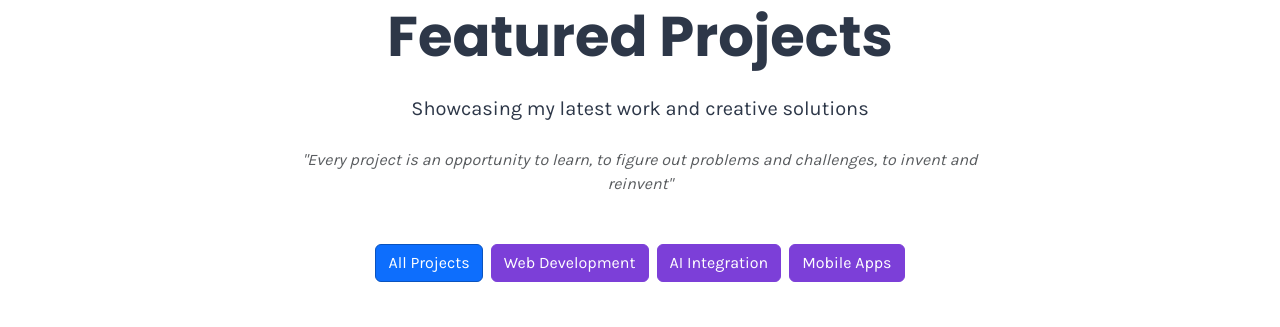
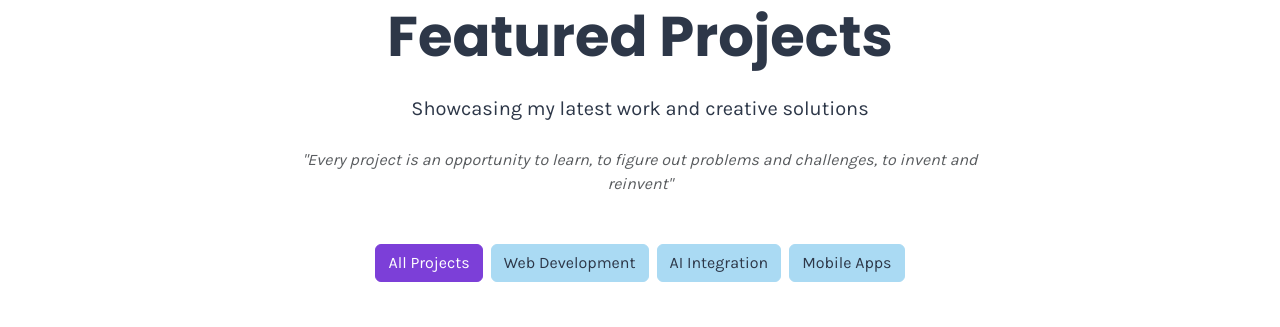
Before and after one commit to Martin-Ferrero-Thompson/personal-website, a website: page index.html in a window 1280 px wide. Shown: the part 3268-3595 px from the top of the page. Drawn offline with nearby package versions, Linux system fonts and the light colour scheme.

Commit message:
Update Project Section Button colors

```diff
--- a/css/style.css
+++ b/css/style.css
@@ -584,11 +584,20 @@ section:not(#home) h2.display-4 {
 /* Project Filter Buttons */
 [data-filter] {
     transition: all 0.3s ease;
+    background-color: var(--color-secondary);
+    color: var(--color-text);
+    border-color: var(--color-secondary);
+}
+
+[data-filter]:hover {
+    background-color: var(--color-secondary-dark);
+    border-color: var(--color-secondary-dark);
 }
 
 [data-filter].active {
-    background-color: var(--bs-primary) !important;
-    color: white !important;
+    background-color: var(--color-primary) !important;
+    border-color: var(--color-primary) !important;
+    color: var(--color-white) !important;
 }
 
 /* Add animation for project cards */
```
